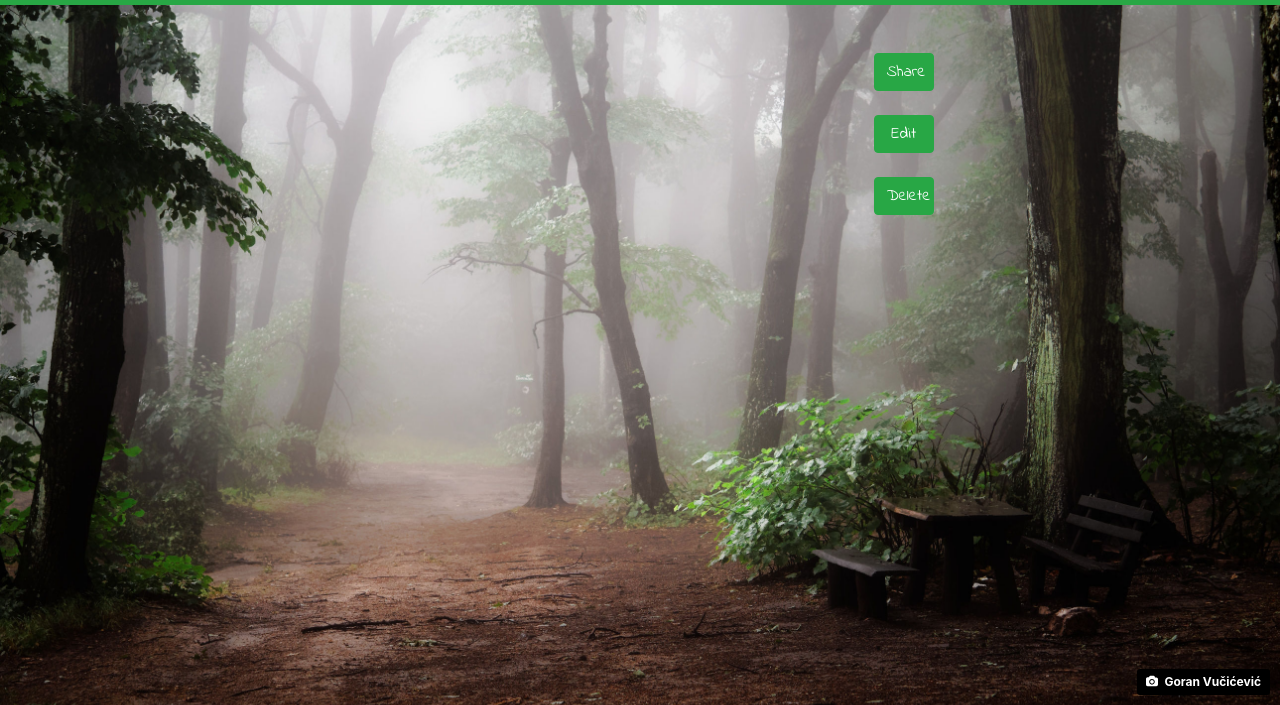
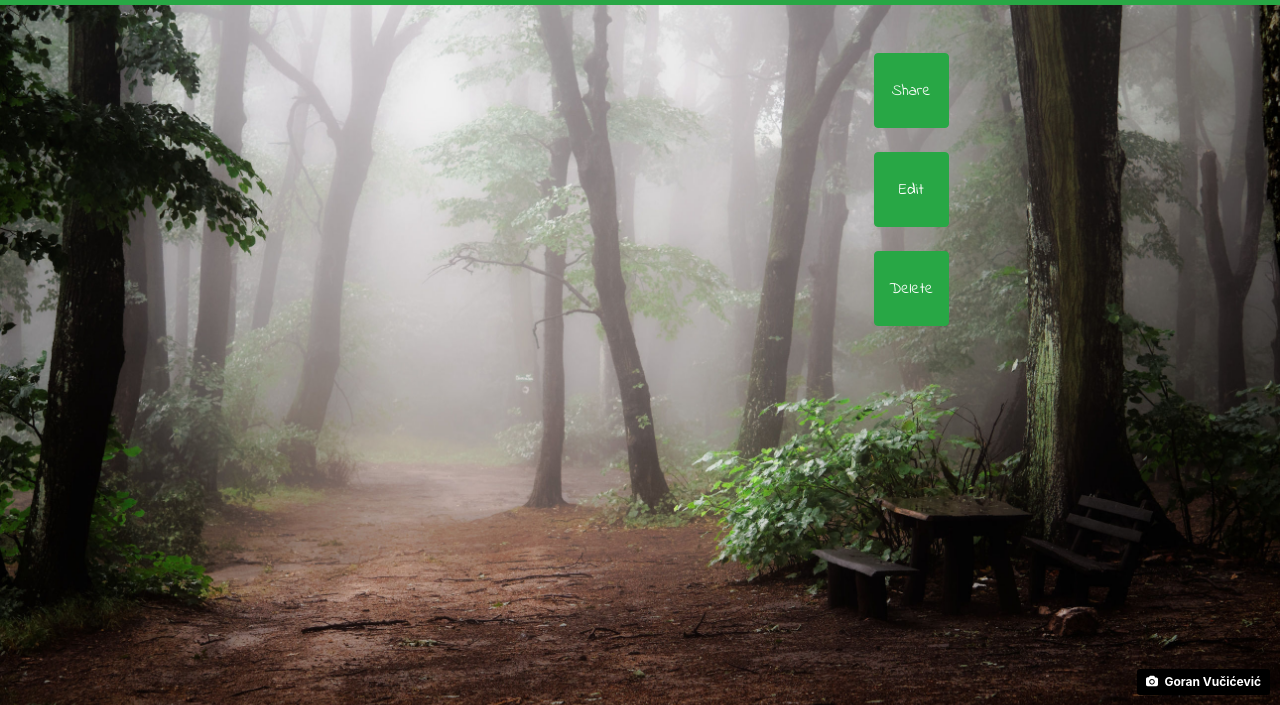
Before and after one commit to KevinUSCU/q2project-moodshrooms-client, a website: page view-shroom.html in a window 1280 px wide. Shown: the part 95-800 px from the top of the page. Drawn offline with nearby package versions, Linux system fonts and the light colour scheme; no server answers; sample sign-in values are in the browser's storage.

Commit message:
Make buttons square.

```diff
--- a/view-shroom.html
+++ b/view-shroom.html
@@ -45,13 +45,13 @@
           </div>
           <div id="util" class="col col-lg-2">
             <br>
-            <button id="share" type="button" class="btn btn-success" style="width: 60px;">Share</button>
+            <button id="share" type="button" class="btn btn-success" style="width: 75px; height: 75px;">Share</button>
             <div class="w-100"></div>
             <br>
-            <button id="edit" type="button" class="btn btn-success" style="width: 60px;">Edit</button>
+            <button id="edit" type="button" class="btn btn-success" style="width: 75px; height: 75px;">Edit</button>
             <div class="w-100"></div>
             <br>
-            <button id="delete" type="button" class="btn btn-success" style="width: 60px;">Delete</button>
+            <button id="delete" type="button" class="btn btn-success" style="width: 75px; height: 75px;">Delete</button>
           </div>
         </div>
       </div>
```
